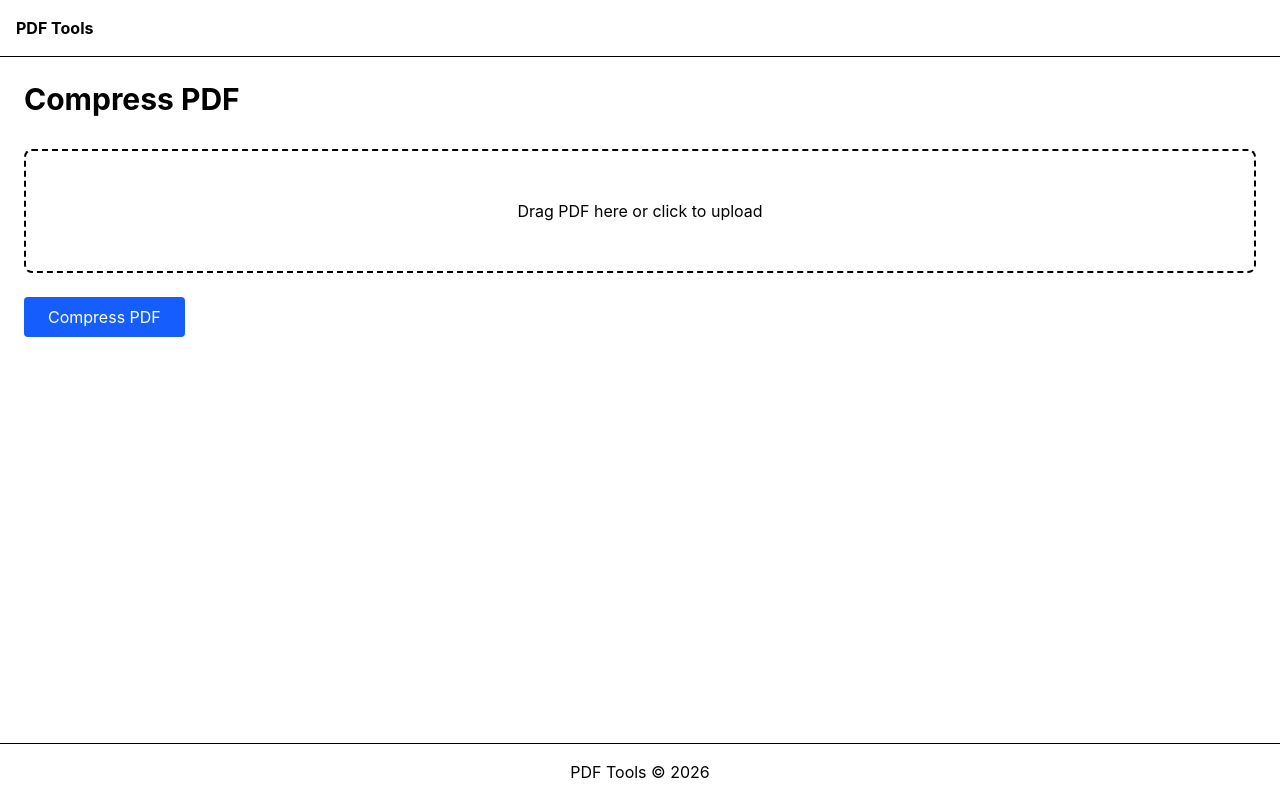
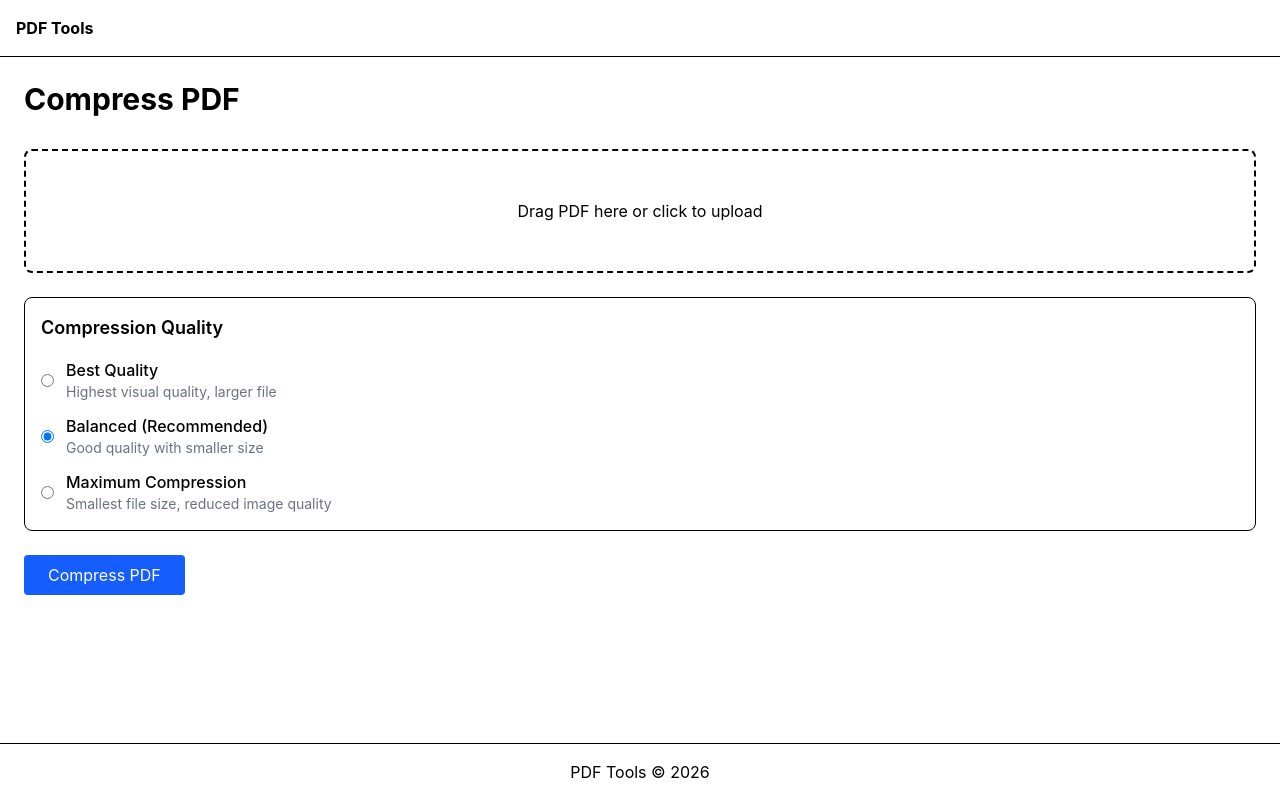
Before and after one commit to souravkumar-dev/pdf-tools, a React (Vite) app in the folder client/: page /compress in a window 1280 px wide. Built offline with nearby package versions, Linux system fonts and the light colour scheme.

Commit message:
added option to choose compression level

```diff
--- a/client/src/api/pdfApi.js
+++ b/client/src/api/pdfApi.js
@@ -6,12 +6,13 @@ const API = axios.create({
 
 export default API;
 
-export const compressPdf = async (file) => {
-    const formData = new FormData();
+export const compressPdf = async (file, quality) => {
+  const formData = new FormData();
 
-    formData.append("file", file);
+  formData.append("file", file);
+  formData.append("quality", quality);
 
-    const { data } = await API.post("/compress", formData);
+  const { data } = await API.post("/compress", formData);
 
-    return data;
-  };
+  return data;
+};
--- a/client/src/pages/Compress.jsx
+++ b/client/src/pages/Compress.jsx
@@ -8,6 +8,7 @@ function Compress() {
   const [selectedFile, setSelectedFile] = useState(null);
   const [loading, setLoading] = useState(false);
   const [result, setResult] = useState(null);
+  const [quality, setQuality] = useState("balanced");
 
   function handleUpload(file) {
     setSelectedFile(file);
@@ -21,9 +22,13 @@ function Compress() {
 
     try {
       setLoading(true);
-      const data = await compressPdf(selectedFile);
+      const data = await compressPdf(selectedFile, quality);
+
+      console.log("Selected Quality:", quality);
       console.log(data);
+
       setResult(data);
+
       toast.success("PDF compressed successfully");
     } catch (error) {
       console.error(error);
@@ -50,6 +55,59 @@ function Compress() {
         selectedFile={selectedFile}
         onRemoveFile={handleRemoveFile}
       />
+      <div className="mt-6 border rounded-lg p-4">
+        <h2 className="text-lg font-semibold mb-4">Compression Quality</h2>
+
+        <div className="space-y-3">
+          <label className="flex items-center gap-3 cursor-pointer">
+            <input
+              type="radio"
+              name="quality"
+              value="best"
+              checked={quality === "best"}
+              onChange={(e) => setQuality(e.target.value)}
+            />
+            <div>
+              <p className="font-medium">Best Quality</p>
+              <p className="text-sm text-gray-500">
+                Highest visual quality, larger file
+              </p>
+            </div>
+          </label>
+
+          <label className="flex items-center gap-3 cursor-pointer">
+            <input
+              type="radio"
+              name="quality"
+              value="balanced"
+              checked={quality === "balanced"}
+              onChange={(e) => setQuality(e.target.value)}
+            />
+            <div>
+              <p className="font-medium">Balanced (Recommended)</p>
+              <p className="text-sm text-gray-500">
+                Good quality with smaller size
+              </p>
+            </div>
+          </label>
+
+          <label className="flex items-center gap-3 cursor-pointer">
+            <input
+              type="radio"
+              name="quality"
+              value="maximum"
+              checked={quality === "maximum"}
+              onChange={(e) => setQuality(e.target.value)}
+            />
+            <div>
+              <p className="font-medium">Maximum Compression</p>
+              <p className="text-sm text-gray-500">
+                Smallest file size, reduced image quality
+              </p>
+            </div>
+          </label>
+        </div>
+      </div>
 
       <div className="mt-6">
         <button
```
Also changed, not shown: 2 other files (tests, documents, lock files or other folders).
